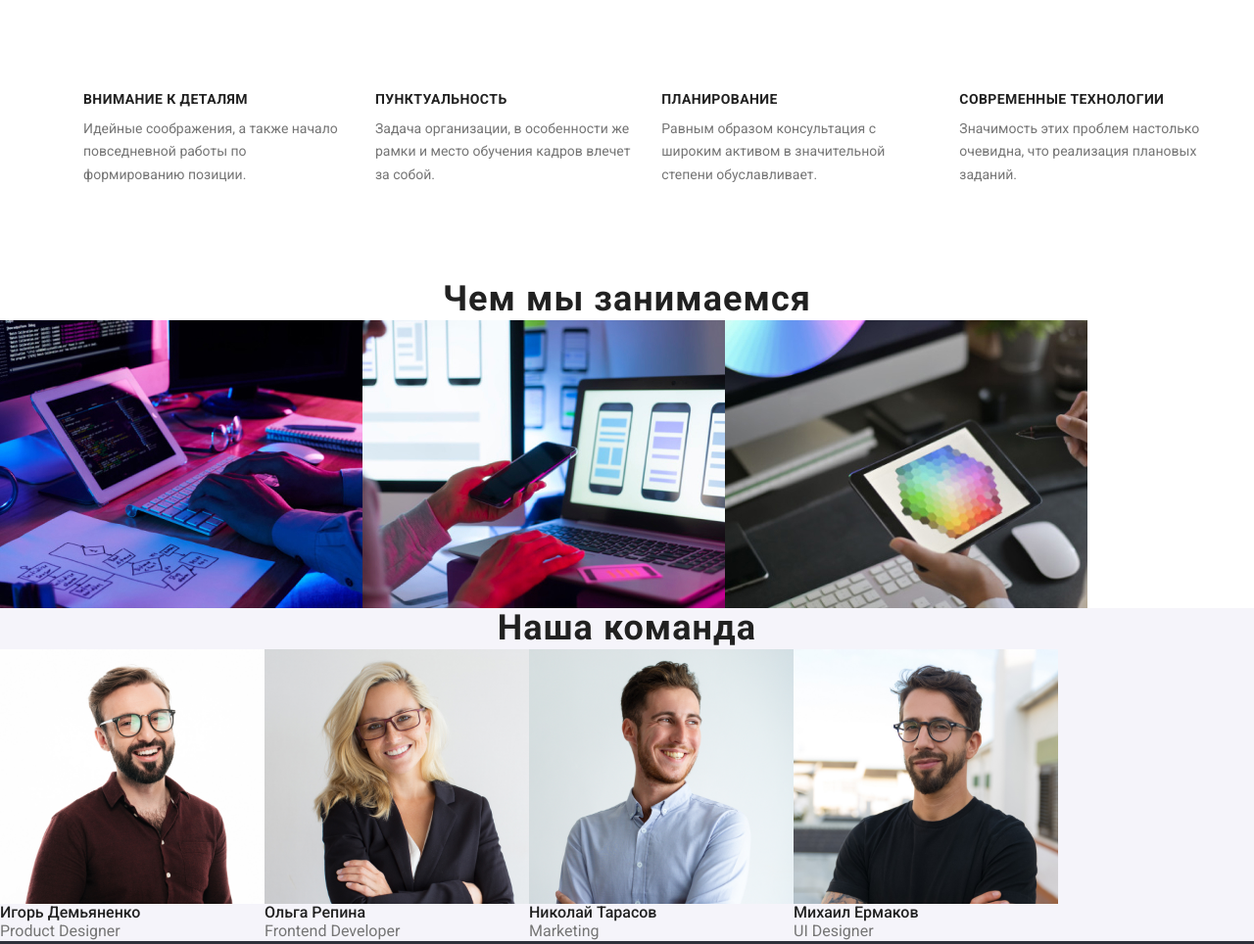
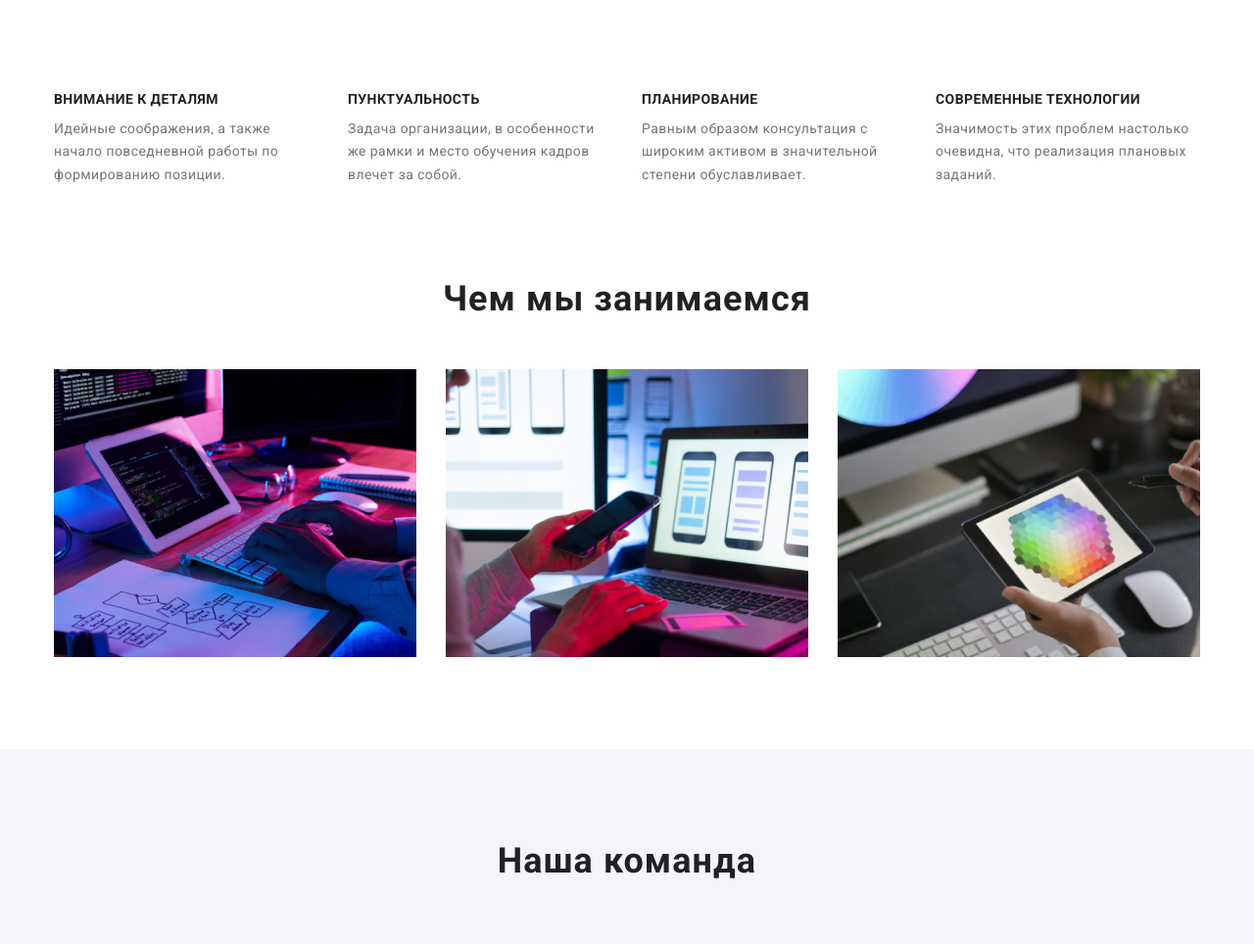
Before and after one commit to 7MVM7/goit-markup-hw-03, a plain HTML site: page index.html in a window 1280 px wide. Shown: the part 680-1644 px from the top of the page at 98% size. Drawn offline with nearby package versions, Linux system fonts and the light colour scheme.

Commit message:
оновлення
оновлення

```diff
--- a/css/styles.css
+++ b/css/styles.css
@@ -46,6 +46,7 @@ img {
 .header {
   padding-top: 24px;
   padding-bottom: 25px;
+  /* border: 1px solid #ececec; */
 }
 
 .visually-hidden {
@@ -188,14 +189,17 @@ img {
   background: #2f303a;
 }
 .hero-title {
-  max-width: 696px;
-  margin: auto;
-  text-align: center;
-  font-family: var(--main-font);
   font-weight: 900;
   font-size: 44px;
   line-height: 1.36;
+  text-transform: uppercase;
   color: var(--white-color);
+  max-width: 696px;
+  margin-left: auto;
+  margin-right: auto;
+  text-align: center;
+  letter-spacing: 0.06em;
+  font-family: var(--main-font);
 }
 
 .modal-btn {
@@ -225,23 +229,16 @@ img {
 
 /* =========ADVANTAGES======= */
 .advantages {
+  display: flex;
   padding-top: 94px;
   padding-bottom: 94px;
 }
 
 .list {
   display: flex;
-  margin: 0;
+  margin-left: -30px;
 }
 
-.features-paragraph {
-  flex-basis: calc(100% / 3 - 30px);
-  margin-left: 30px;
-}
-.features-title {
-  flex-basis: calc(100% / 3 - 30px);
-  margin-left: 30px;
-}
 .features-title {
   font-family: var(--main-font);
   font-weight: 700;
@@ -258,19 +255,42 @@ img {
   font-size: 14px;
   line-height: 1.71;
   color: var(--gray-color);
+  letter-spacing: 0.03em;
+}
+.features {
+  max-width: 270px;
+  flex-basis: calc(100% / 4 - 30px);
+  margin-left: 30px;
 }
 
 /*======= END ADVANTAGES===== */
 
 /* ========ABOUT======== */
-.about {
+.title-about {
+  margin-bottom: 50px;
 }
-
+.img-about {
+  flex-basis: calc(100% / 3 - 30px);
+  margin-left: 30px;
+  padding-bottom: 94px;
+}
 /* ========END ABOUT======= */
 
 /* =========OUR TEAM========= */
+
+.title-team {
+  margin-bottom: 50px;
+}
+.team-img {
+  padding-top: 30px;
+  flex-basis: calc(100% / 4 - 30px);
+  margin-left: 30px;
+}
 .our-team {
   background: #f5f4fa;
+  display: flex;
+  padding-top: 94px;
+  padding-bottom: 94px;
 }
 .workers-name {
   font-family: var(--main-font);
--- a/index.html
+++ b/index.html
@@ -52,7 +52,7 @@
     <!--HERO-->
     <section class="hero">
       <div class="container">
-        <h1 class="hero-title">ЭФФЕКТИВНЫЕ РЕШЕНИЯ ДЛЯ ВАШЕГО БИЗНЕСА</h1>
+        <h1 class="hero-title">Эффективные решения для вашего бизнеса</h1>
 
         <button class="modal-btn" type="button">Заказать услугу</button>
 
@@ -103,52 +103,61 @@
     </section>
     <!--ABOUT -->
     <section class="about ">
-      <h2 class="title">Чем мы занимаемся</h2>
+      <div class="container">
+        <h2 class="title title-about ">Чем мы занимаемся</h2>
         <ul class="list">
-        <li>
+          <li class="img-about">
             <img src="./images/about/img-about.jpg" alt="Разработчик пишет код сайта" width="370" height="294" />
           </li>
-        <li>
+          <li class="img-about">
             <img src="./images/about/img-about-test.jpg" alt="Тестировщик проверяет
             работу вебсайта на других устройствах" width="370" height="294" />
           </li>
-        <li>
+          <li class="img-about">
             <img src="./images/about/img-about-des.jpg" alt="Дизайнер подбирает цвета вебсайта" width="370"
               height="294" />
           </li>
         </ul>
+      </div>
+
     </section>
     <!--OUR-TEAM-->
     <section class="our-team">
-      <h2 class="title">Наша команда</h2>
+      <div class="container">
+        <h2 class="title title-team">Наша команда</h2>
         <ul class="list">
-        <li>
-          <img src="./images/team/igor-img.jpg" width="270" height="260" alt="Игорь Демьяненко - Дизайнер продуктов" />
+          <li class="team-img">
+            <img src="./images/team/igor-img.jpg" width="270" height="260"
+              alt="Игорь Демьяненко - Дизайнер продуктов" />
             <h3 class="workers-name">Игорь Демьяненко</h3>
             <p lang="en" class="position">Product Designer</p>
           </li>
-        <li>
+          <li class="team-img">
             <img src="./images/team/olga-img.jpg" width="270" height="260" alt="Ольга Репина-фронтенд-разработчик" />
             <h3 class="workers-name">Ольга Репина</h3>
             <p lang="en" class="position">Frontend Developer</p>
           </li>
-        <li>
+          <li class="team-img">
             <img src="./images/team/nikolas-img.jpg" width="270" height="260"
               alt="Николай Тарасов-Маркетинг-UI дизайнер" />
 
             <h3 class="workers-name">Николай Тарасов</h3>
             <p lang="en" class="position">Marketing</p>
           </li>
-        <li>
+          <li class="team-img">
             <img src="./images/team/misha-img.jpg" width="270" height="260" alt="Михаил Ермаков-UI Designer" />
             <h3 class="workers-name">Михаил Ермаков</h3>
             <p lang="en" class="position">UI Designer</p>
           </li>
         </ul>
+
+      </div>
+
     </section>
   </main>
   <!--CONTACTS-->
   <footer class="footer-info">
+    <div class="container">
       <a class="link logo dark-logo " href=""><span class="logo-color">Web</span>Studio </a>
       <address class="contact">
         <ul class="list">
@@ -166,6 +175,10 @@
           </li>
         </ul>
       </address>
+    </div>
+
+
+
   </footer>
 </body>
 
```
Also changed, not shown: portfolio.html (+22 -3 lines). Lines whose indentation alone changed are shown as unchanged.
